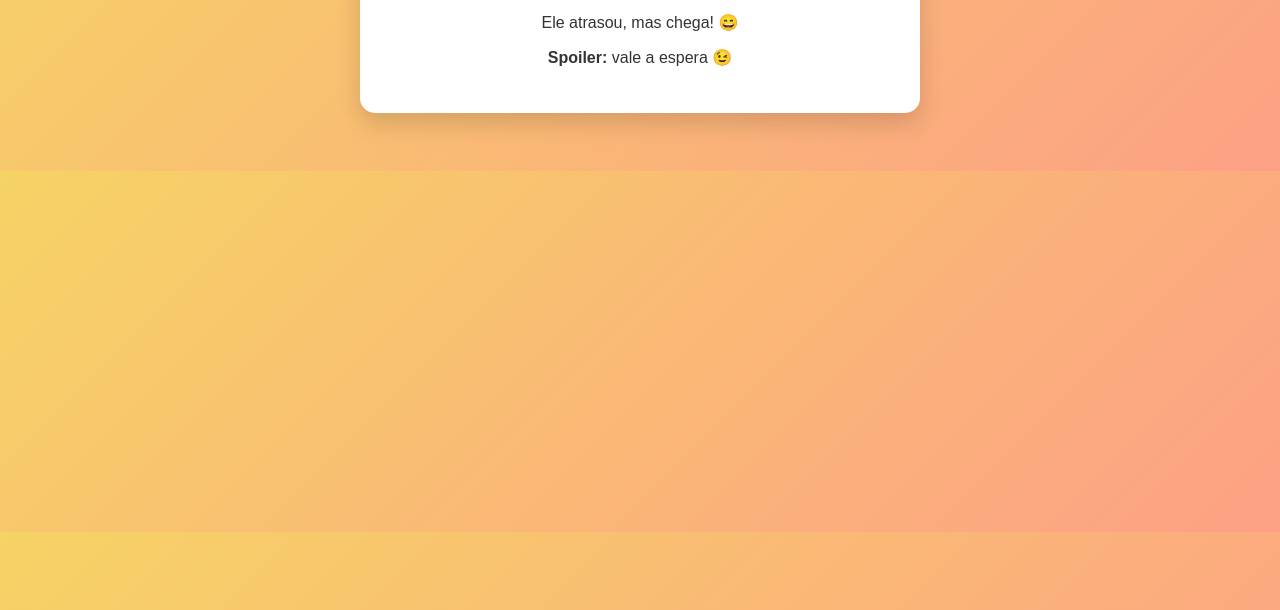
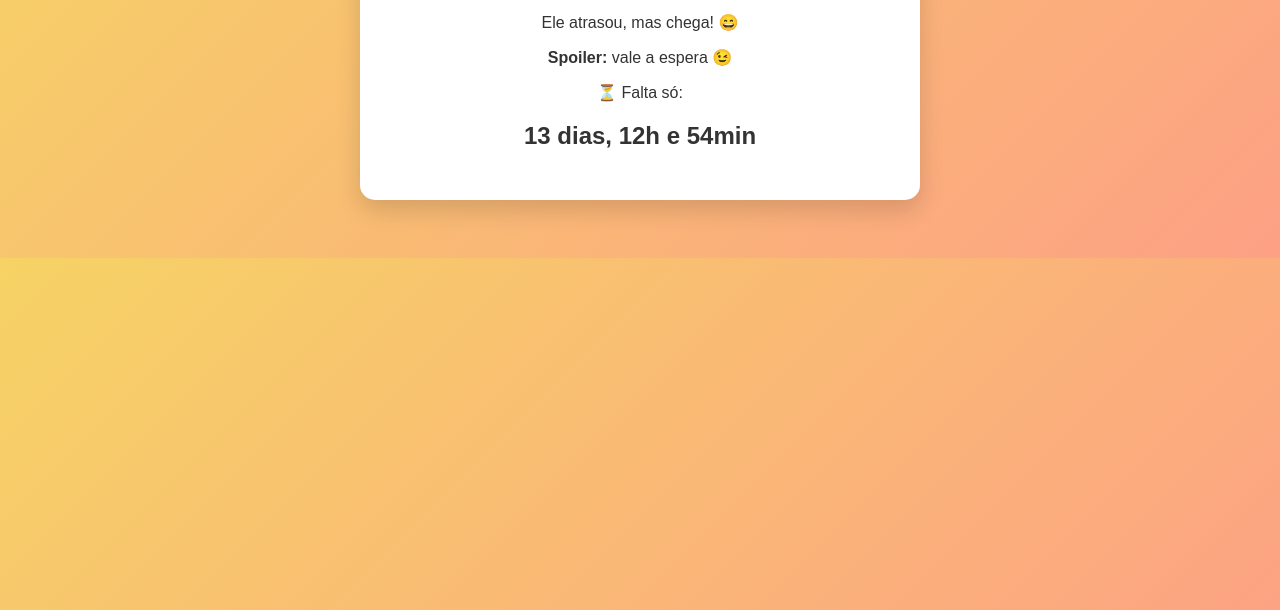
Before and after one commit to Cas2io/SecretFriend, a plain HTML site: page index.html in a window 1280 px wide. Shown: the part 190-800 px from the top of the page. Drawn offline with Linux system fonts and the light colour scheme.

Commit message:
Update index.html

```diff
--- a/index.html
+++ b/index.html
@@ -30,6 +30,33 @@
     <p>Seu presente está a caminho…</p>
     <p>Ele atrasou, mas chega! 😄</p>
     <p><strong>Spoiler:</strong> vale a espera 😉</p>
+    <p>⏳ Falta só:</p>
+    <h2 id="contador"></h2>
+
   </div>
+<script>
+  const dataEntrega = new Date("2026-01-02T00:00:00"); // altere a data
+
+  function atualizarContador() {
+    const agora = new Date();
+    const diff = dataEntrega - agora;
+
+    if (diff <= 0) {
+      document.getElementById("contador").innerText = "🎁 CHEGOU!";
+      return;
+    }
+
+    const dias = Math.floor(diff / (1000 * 60 * 60 * 24));
+    const horas = Math.floor((diff / (1000 * 60 * 60)) % 24);
+    const minutos = Math.floor((diff / (1000 * 60)) % 60);
+
+    document.getElementById("contador").innerText =
+      `${dias} dias, ${horas}h e ${minutos}min`;
+  }
+
+  atualizarContador();
+  setInterval(atualizarContador, 60000);
+</script>
+
 </body>
 </html>
```
